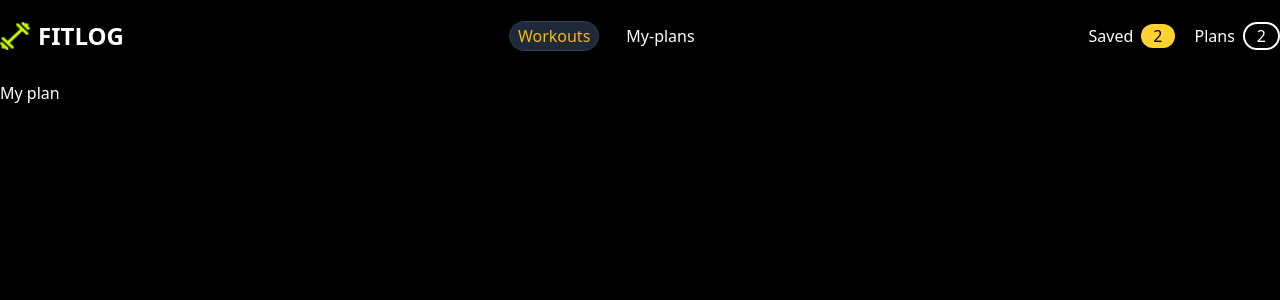
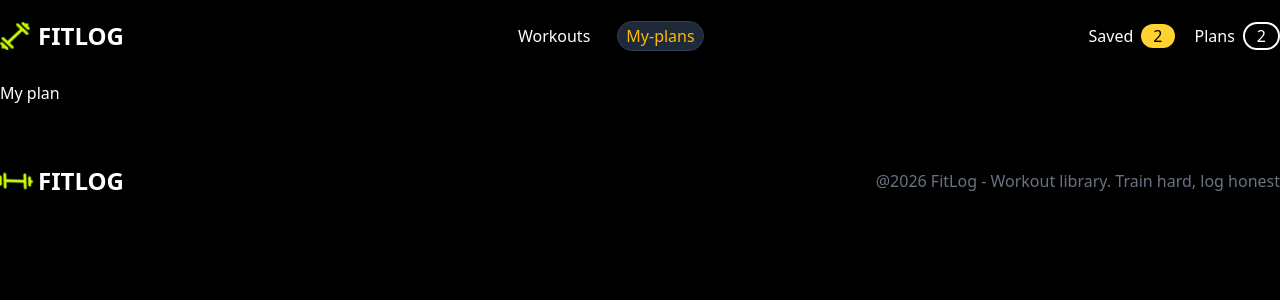
Before and after one commit to sayeedmahmuddevs/Fit-Log, a Next.js app: page /My-Plane in a window 1280 px wide. Shown: the top 300 px of the page. Built offline with nearby package versions, Linux system fonts and the light colour scheme.

Commit message:
Footer design

```diff
--- a/src/Component/Common/CardDetails.tsx
+++ b/src/Component/Common/CardDetails.tsx
@@ -10,14 +10,14 @@ interface CardDetailsProps {
 
 function CardDetails({ card }: CardDetailsProps) {
   return (
-    <div className="rounded-xl overflow-hidden bg-gray-700">
+    <div className="rounded-xl overflow-hidden bg-gray-700 group hover:-translate-y-2 transition-transform duration-200">
       <div className="h-60 bg-red-200">
         <Image
           src={card.image}
           alt={card.name}
           width={300}
           height={200}
-          className="h-full w-full"
+          className="h-full w-full group-hover:scale-110 transition-transform duration-200"
         />
       </div>
 
--- a/src/Component/Common/Footer.tsx
+++ b/src/Component/Common/Footer.tsx
@@ -1,10 +1,28 @@
-import React from 'react'
+import Image from 'next/image'
+import logo from "@/assets/logo.png"
 
 function Footer() {
   return (
-    <div>
 
-    </div>
+      <footer className="flex justify-between items-center container mx-auto bg-black py-5 my-10 ">
+        <div className="flex gap-2">
+          <Image
+            src={logo}
+            alt="Fitness logo"
+            width={300}
+            height={100}
+            className="w-[30px] h-auto rotate-135"
+          />
+
+          <h1 className="text-2xl uppercase font-bold">Fitlog</h1>
+        </div>
+
+        <p className='text-gray-500'>@2026 FitLog - Workout library. Train hard, log honest</p>
+
+
+
+      </footer>
+
   )
 }
 
--- a/src/Component/Common/NavBar.tsx
+++ b/src/Component/Common/NavBar.tsx
@@ -1,7 +1,20 @@
+"use client";
+
 import Image from "next/image";
 import logo from "@/assets/logo.png";
+import Link from "next/link";
+import { usePathname } from "next/navigation";
+
 
 function NavBar() {
+
+     const pathname = usePathname();
+
+const linkClass = (path: string) =>
+  pathname === path
+    ? "bg-gray-800 text-amber-400 px-2 rounded-2xl py-0.5 outline outline-gray-700"
+    : "hover:bg-gray-800 hover:text-amber-400 rounded-2xl py-0.5 px-2 hover:outline outline-gray-700";
+
   return (
     <nav className="fixed top-0 left-0 z-50 w-full">
       <div className="flex justify-between items-center container mx-auto bg-black py-5">
@@ -18,12 +31,12 @@ function NavBar() {
         </div>
 
         <ul className="flex gap-5">
-          <li className="bg-gray-800 text-amber-400 px-2 rounded-2xl py-0.5 cursor-pointer outline outline-gray-700">
+          <Link href="/" className={linkClass("/")}>
             Workouts
-          </li>
-          <li className="hover:bg-gray-800 hover:text-amber-400 rounded-2xl py-0.5 px-2 cursor-pointer hover:outline outline-gray-700">
+          </Link>
+          <Link href="/My-Plane" className={linkClass('/My-Plane')}>
             My-plans
-          </li>
+          </Link>
         </ul>
 
         <div className="flex gap-5">
--- a/src/Component/HomePage/Cards.tsx
+++ b/src/Component/HomePage/Cards.tsx
@@ -4,9 +4,9 @@ import {AllData} from "@/Data/AllData"
 import { TypeData } from '@/Type'
 
 
+const allData = await AllData()
 
 async function Cards (){
-  const allData = await AllData()
   console.log(allData)
   return (
     <div>
--- a/src/app/layout.tsx
+++ b/src/app/layout.tsx
@@ -2,6 +2,7 @@ import type { Metadata } from "next";
 import { Geist, Geist_Mono} from "next/font/google";
 import "./globals.css";
 import NavBar from "@/Component/Common/NavBar";
+import Footer from "@/Component/Common/Footer";
 
 const geistSans = Geist({
   variable: "--font-geist-sans",
@@ -33,6 +34,8 @@ export default function RootLayout({ children }: LayoutProps<"/">) {
 
         <div className="container mx-auto mt-10">{children}</div>
 
+        <Footer/>
+
         </body>
     </html>
   );
```
Also changed, not shown: 1 other file (tests, documents, lock files or other folders).
